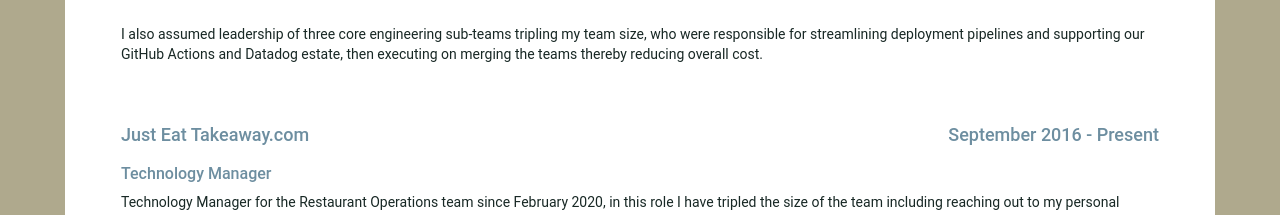
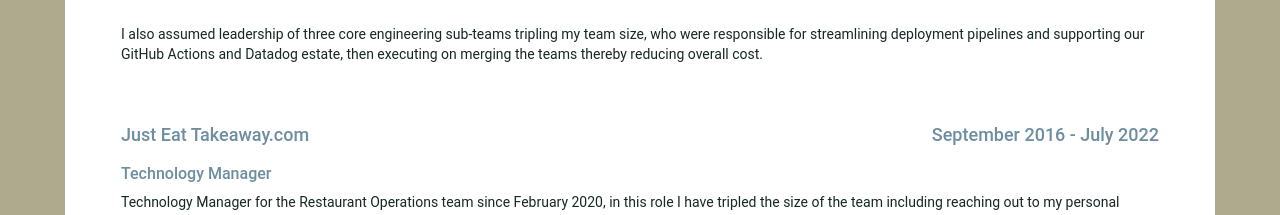
Before and after one commit to Stormsys/cv, a React (Create React App) app: page /#/ in a window 1280 px wide. Shown: the part 1480-1695 px from the top of the page. Built offline with nearby package versions, Linux system fonts and the light colour scheme.

Commit message:
Fixing tenure at Just Eat Takeaway

```diff
--- a/src/sections/Work.js
+++ b/src/sections/Work.js
@@ -44,7 +44,7 @@
                 <li>
                     <h3 className="job-header">
                         <span className="workplace">Just Eat Takeaway.com</span>
-                        <span className="date">September 2016 - Present</span>
+                        <span className="date">September 2016 - July 2022</span>
                     </h3>
 
                     <h4>Technology Manager</h4>
```
